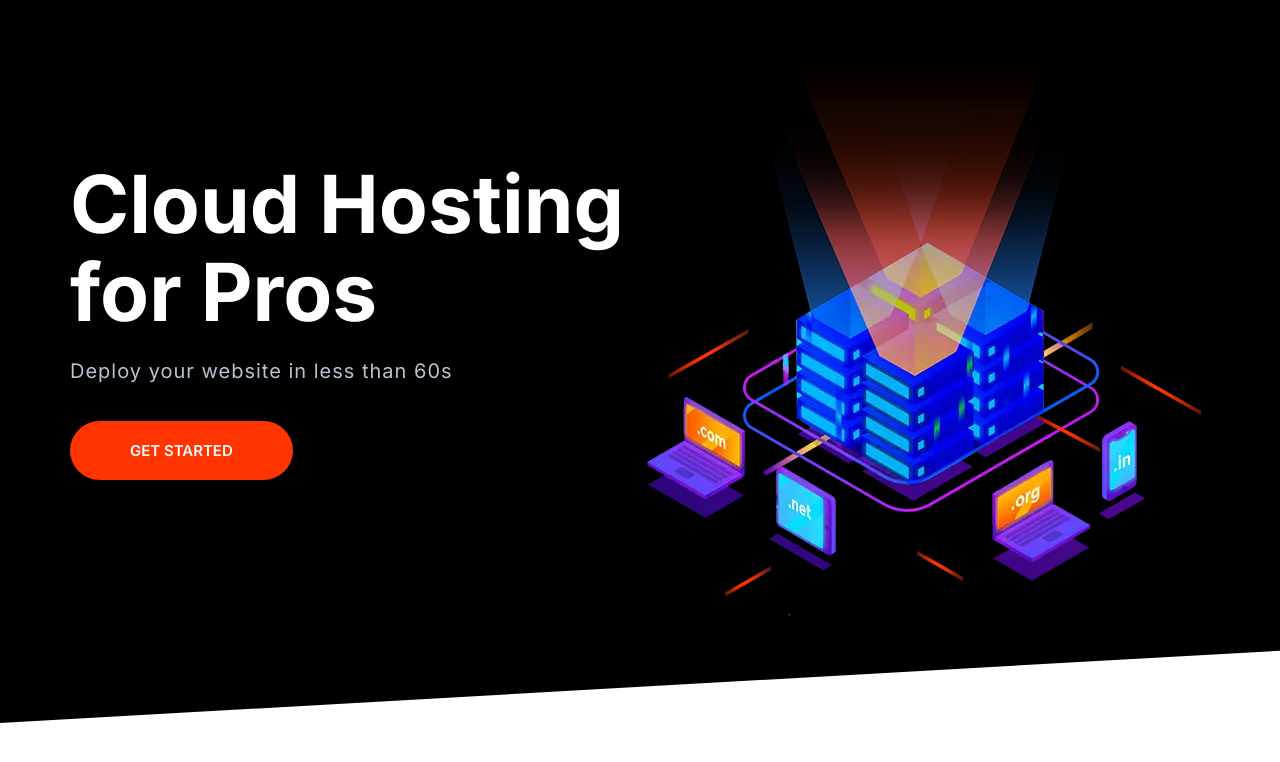
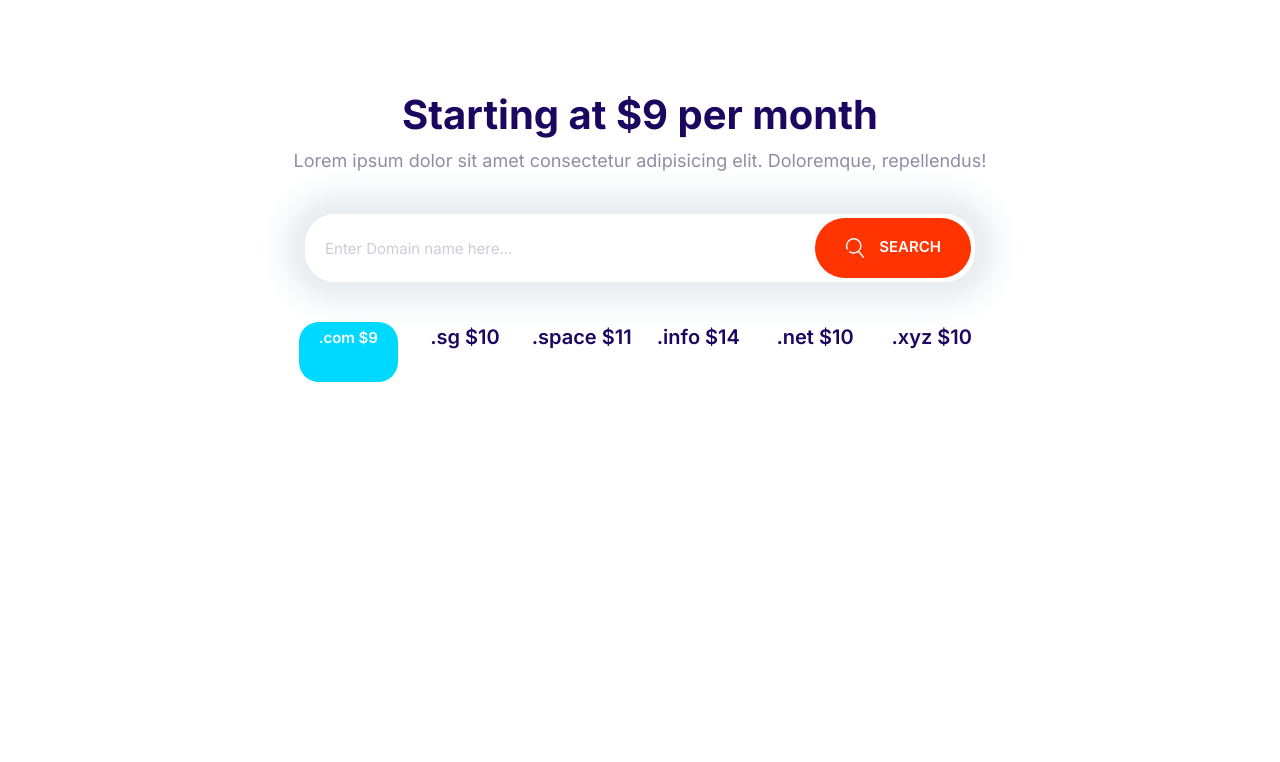
Before and after one commit to Gurashish0/moshify, a plain HTML site: page index.html in a window 1280 px wide. Drawn offline with Linux system fonts and the light colour scheme.

Commit message:
domian-block component developed

```diff
--- a/css/styles.css
+++ b/css/styles.css
@@ -202,11 +202,19 @@
     text-transform: uppercase;
     padding: 2rem 3rem;
     border: 0;
+    outline: 0;
     text-align: center;
     border-radius: 40px;
     cursor: pointer;
     white-space: nowrap;
     margin: 1rem 0;
+}
+
+.btn .icon {
+    width: 2rem;
+    height: 2rem;
+    margin-right: 1rem;
+    vertical-align: middle;
 }
 
 .btn--primary {
@@ -284,7 +292,7 @@
 .input-group .input {
     border: 0;
     flex-grow: 1;
-    padding: 1.5rem 1rem;
+    padding: 1.5rem 2rem;
 }
 
 .input-group .btn {
@@ -650,3 +658,29 @@
 
     }
 }
+
+/*Domain*/
+
+.block-domain .input-group {
+    box-shadow: 0 0 30px 20px #e6ebee;
+    border: 0;
+    margin: 4rem auto;
+    max-width: 670px;
+}
+
+.block-domain__prices {
+    display: grid;
+    grid-template-columns: repeat(3, 1fr);
+    grid-template-rows: repeat(2, 6rem);
+    font-size: 2rem;
+    font-weight: 600;
+    justify-items: center;
+    max-width: 700px;
+    margin: 0 auto;
+}
+
+@media screen and (min-width: 768px) {
+    .block-domain__prices {
+        grid-template-columns: repeat(auto-fit, minmax(10rem, 1fr));
+    }
+}
--- a/index.html
+++ b/index.html
@@ -12,19 +12,28 @@
     <link rel="stylesheet" href="css/styles.css">
 </head>
 <body>
-    <section class="block block--dark block--skewed-left hero">
-        <div class="container grid grid--1x2">
-            <header class="block__header hero__content">
-                <h1 class="block__heading">Cloud Hosting for Pros</h1>
-                <p class="hero__tagline">Deploy your website in less than 60s</p>
-                <a href="" class="btn btn--accent btn--stretched">Get Started</a>
-            </header>
-            <picture>
-                <source type="image/webp" srcset="images/banner.webp 1x, images/banner@2x.webp 2x">
-                <source type="image/png" srcset="images/banner.png 1x, images/banner@2x.png 2x">
-                <img class="hero__image" src="images/banner.png" alt="">
-            </picture>
+    <section class="block container block-domain">
+        <header class="block__header">
+            <h2>Starting at $9 per month</h2>
+            <p>Lorem ipsum dolor sit amet consectetur adipisicing elit. Doloremque, repellendus!</p>
+        </header>
+        <div class="input-group">
+            <input type="text" class="input" placeholder="Enter Domain name here...">
+            <button class="btn btn--accent">
+                <svg class="icon icon--white">
+                    <use xlink:href="images/sprite.svg#search"></use>
+            </svg> Search</button>
         </div>
+        <ul class="list block-domain__prices">
+            <span class="badge badge--secondary">
+                <li>.com $9</li>
+            </span>
+            <li>.sg $10</li>
+            <li>.space $11</li>
+            <li>.info $14</li>
+            <li>.net $10</li>
+            <li>.xyz $10</li>
+        </ul>
     </section>
 <script src="js/main.js"></script>
 </body>
```
Also changed, not shown: components/domain-block.html (added, +23 -0 lines).
